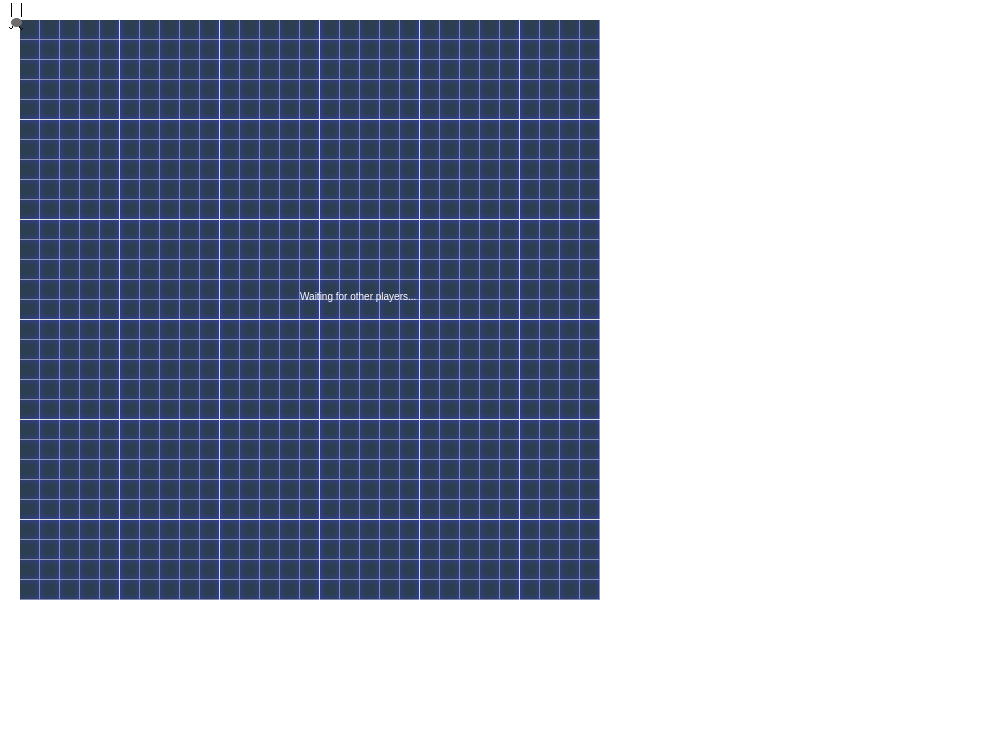
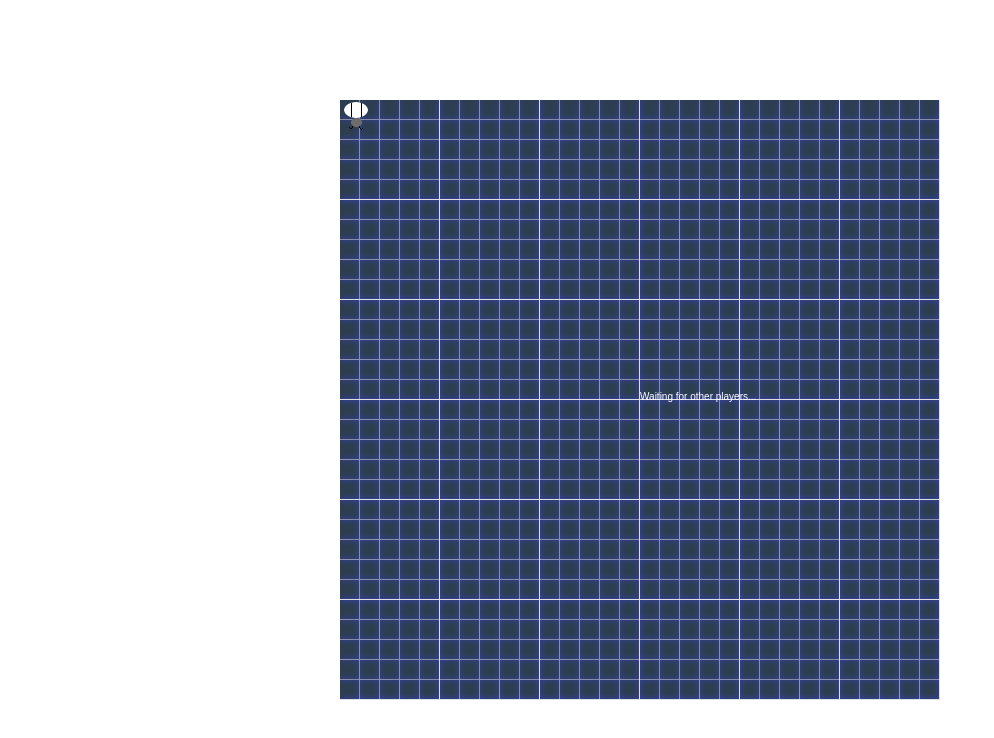
Before and after one commit to tburk98/cs252-lab6, a website: page src/client/game/index.html in a window 1280 px wide. Shown: the whole page, without its empty margins (0-994 px from the left). Drawn offline with nearby package versions, Linux system fonts and the light colour scheme.

Commit message:
Center Canvas and Background

```diff
--- a/src/client/game/game.js
+++ b/src/client/game/game.js
@@ -291,7 +291,7 @@ function draw() {
 	//context.fillStyle = "#202d3a";
 
 	context.fillRect(camera.x,camera.y,canvas.width, canvas.height);
-	context.drawImage(bg, 20, 20);
+	context.drawImage(bg, 0, 0);
 
 	context.beginPath();
 	context.strokeStyle = trailColors[player.h]
--- a/src/client/game/style.scss
+++ b/src/client/game/style.scss
@@ -1,6 +1,12 @@
 .canvas {
-	position: absolute;
-	top: 0;
-	left: 0;
-	background-image: url("../assets/NORT Background.jpg");
+	padding: 0;
+    margin: auto;
+    display: block;
+    width: 600px;
+    height: 600px;
+    position: absolute;
+    top: 0;
+    bottom: 0;
+    left: 0;
+    right: 0;
 }
```
Also changed, not shown: src/client/game/style.css.
